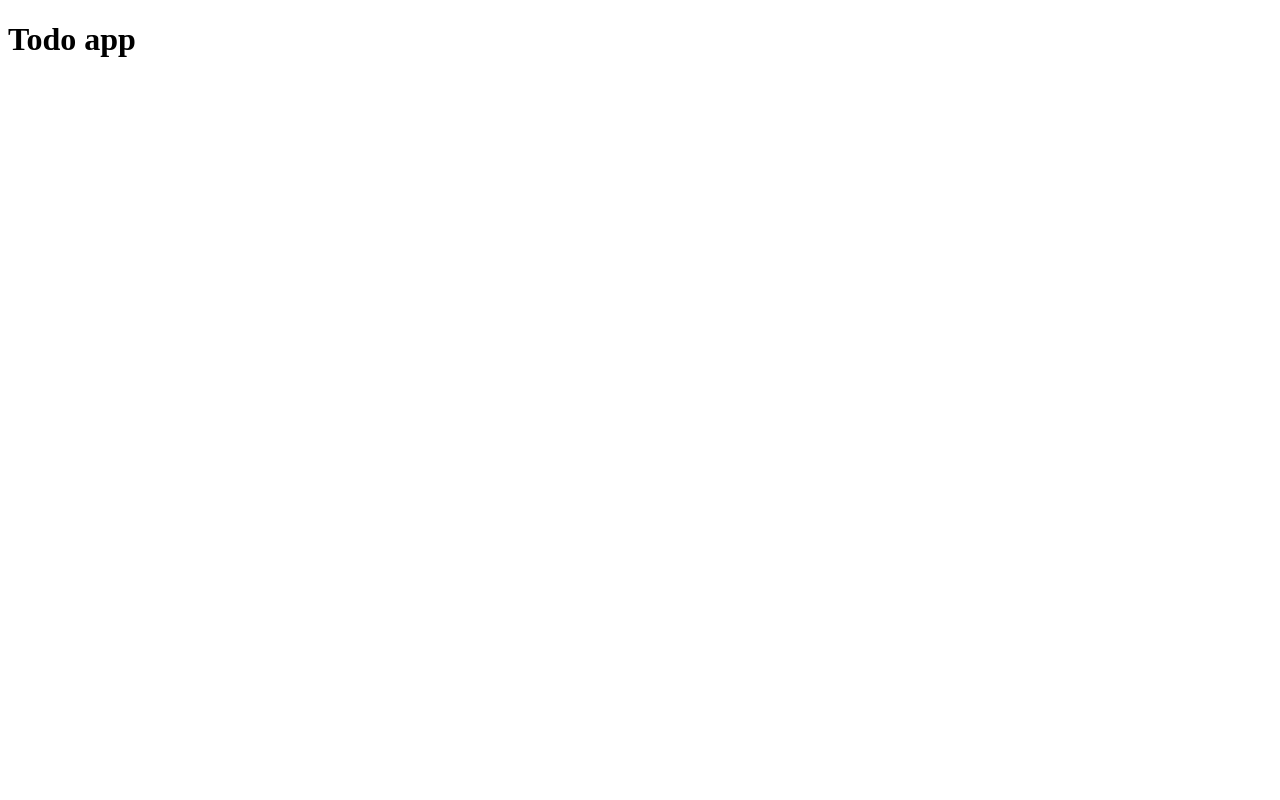
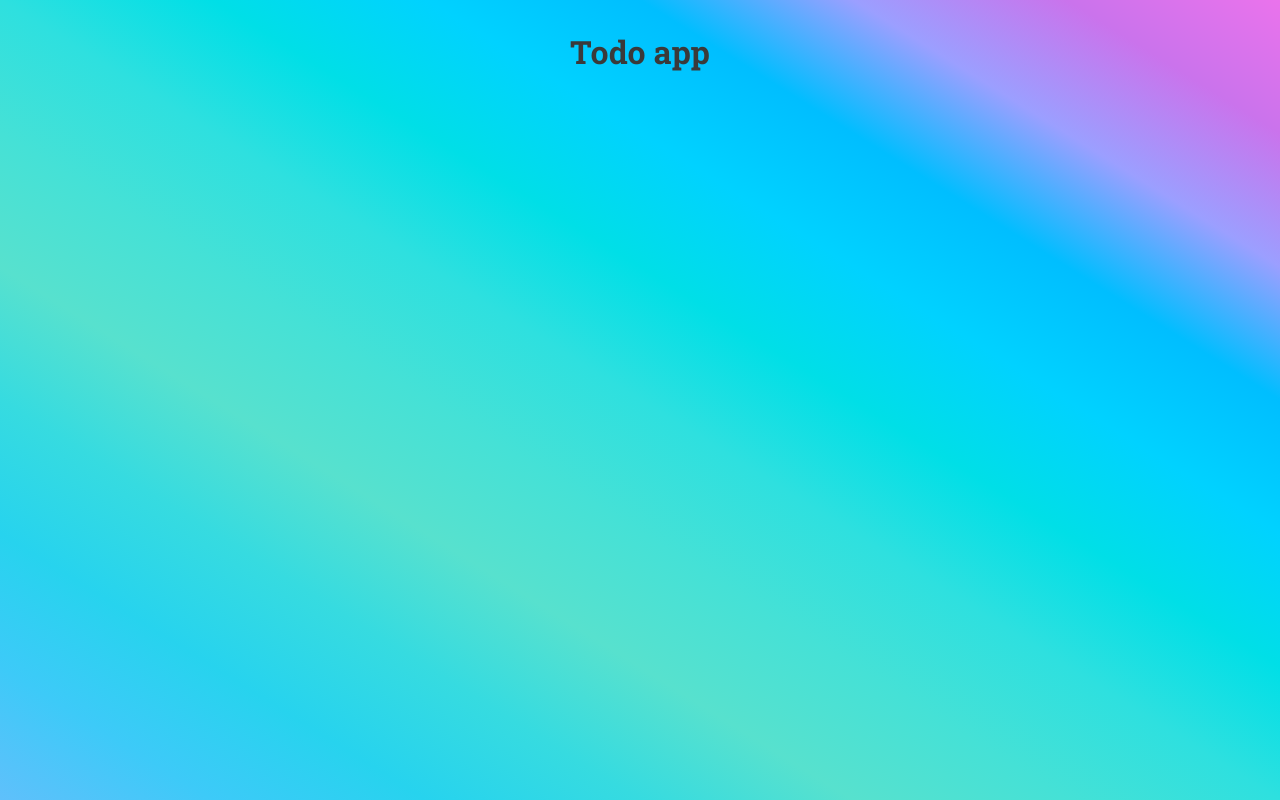
Before and after one commit to INKR1/react-todo-list, a React (Create React App) app: page / in a window 1280 px wide. Built offline with nearby package versions, Linux system fonts and the light colour scheme.

Commit message:
Added style

```diff
--- a/src/App.css
+++ b/src/App.css
@@ -1,3 +1,44 @@
-/* .App {
+@import url("https://fonts.googleapis.com/css?family=Roboto+Slab:100,300,400,700");
 
-} */
+* {
+  margin: 0;
+  border: 0;
+  box-sizing: border-box;
+
+}
+
+:root {
+  --font-roboto: "Roboto Slab", serif;
+}
+
+body {
+  font-family: var(--font-roboto);
+  background-repeat: no-repeat;
+  background: linear-gradient(to left bottom,
+  #ea73ec,
+  #ca73ec,
+  #9b9fff,
+  #00beff,
+  #00d2ff,
+  #00dfe7,
+  #2ee0df,
+  #45e1d6,
+  #57e1ce,
+  #36dbe0,
+  #27d3ee,
+  #3dcaf8,
+  #5fc0fb)
+  fixed;
+}
+
+.App {
+  align-items: center;
+  justify-content: center;
+}
+
+.title h1 {
+  color: #3a3a3a;
+  text-align: center;
+  margin: 30px 0;
+  font-weight: 700;
+}
```
